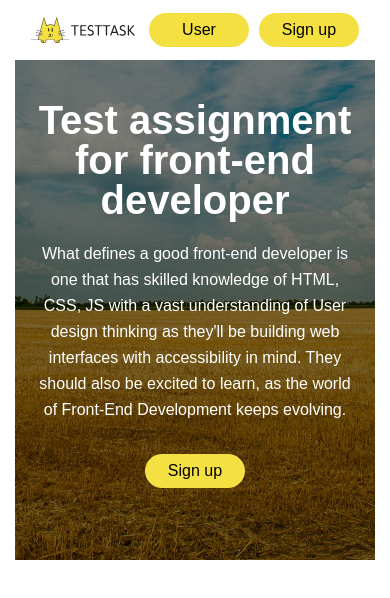
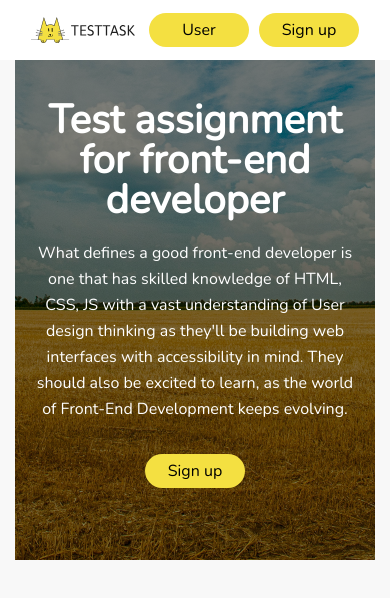
Before and after one commit to OleksandrMyliutin/TESTTASK, a React (Vite) app: page / in a window 390 px wide. Shown: the top 598 px of the page. Built offline with nearby package versions, Linux system fonts and the light colour scheme.

Commit message:
add header, hero tablet and desktop adaptive. Also add btn reaction on hover and disabledMod

```diff
--- a/src/components/Button/Button.jsx
+++ b/src/components/Button/Button.jsx
@@ -1,9 +1,9 @@
 import React from 'react'
 import s from './Button.module.css'
-const Button = ({children}) => {
+const Button = ({children, disabled=false}) => {
     return (
         <div>
-            <button className={s.btnStyle}>{children}</button>
+            <button className={`${s.btnStyle} ${disabled ? s.disabledStyle : ''}`}>{children}</button>
         </div>
     )
 }
--- a/src/components/Button/Button.module.css
+++ b/src/components/Button/Button.module.css
@@ -3,4 +3,15 @@
     width: 100px;
     height: 34px;
     background-color: var(--color-primary);
+    transition: background-color 250ms cubic-bezier(0.4, 0, 0.2, 1);
 }
+
+.btnStyle:hover{
+    background-color: #ffe302;
+}
+
+.disabledStyle{
+    background-color: #b4b4b4;
+    cursor: not-allowed;
+    color: rgba(255, 255, 255, 0.87);
+}
--- a/src/components/Container/Container.module.css
+++ b/src/components/Container/Container.module.css
@@ -30,6 +30,13 @@
     }
     .addBackImg{
         background-image: url(../../assets/images/hero/hero-image-desktop.png);
-        height: 650px;;
+        height: 650px;
     }
 }
+
+@media screen and (min-width: 2560px) {
+    .container{
+        max-width: 1170px;
+        padding: 0;
+    }
+}
--- a/src/components/Header/Header.jsx
+++ b/src/components/Header/Header.jsx
@@ -6,6 +6,7 @@ import s from './Header.module.css'
 const Header = () => {
     return (
         <>
+            <div className={s.headerStyle}>
                 <Container>
                     <div className={s.headerContainer}>
                         <div><img src={svg} alt="logo" /></div>
@@ -17,6 +18,7 @@ const Header = () => {
                         </div>
                     </div>
                 </Container>
+            </div>
         </>
     )
 }
--- a/src/components/Header/Header.module.css
+++ b/src/components/Header/Header.module.css
@@ -1,3 +1,6 @@
+.headerStyle{
+    background: #fff;
+}
 .headerContainer{
     display: flex;
     align-items: center;
@@ -10,3 +13,21 @@
     display: flex;
     column-gap: 10px;
 }
+
+
+@media only screen and (min-width: 768px) {
+    .headerContainer{
+        column-gap: 390px;
+    }
+}
+
+@media only screen and (min-width: 1024px) {
+    .headerContainer{
+        column-gap: 590px;
+    }
+}
+@media screen and (min-width: 2560px) {
+    .headerContainer{
+        column-gap: 856px;
+    }
+}
--- a/src/components/Hero/Hero.jsx
+++ b/src/components/Hero/Hero.jsx
@@ -7,8 +7,10 @@ const Hero = () => {
         <>
             <Container backImg={true}>
                 <div className={s.containerImage}>
-                    <h1 className={s.title}>Test assignment for front-end developer</h1>
-                    <p className={s.paragraph}>What defines a good front-end developer is one that has skilled knowledge of HTML, CSS, JS with a vast understanding of User design thinking as they'll be building web interfaces with accessibility in mind. They should also be excited to learn, as the world of Front-End Development keeps evolving.</p>
+                        <div className={s.containerText}>
+                            <h1 className={s.title}>Test assignment for front-end developer</h1>
+                            <p className={s.paragraph}>What defines a good front-end developer is one that has skilled knowledge of HTML, CSS, JS with a vast understanding of User design thinking as they'll be building web interfaces with accessibility in mind. They should also be excited to learn, as the world of Front-End Development keeps evolving.</p>
+                        </div>
                     <Button><a href="#RegisterToGetWork">Sign up</a></Button>
                 </div>
             </Container>
--- a/src/components/Hero/Hero.module.css
+++ b/src/components/Hero/Hero.module.css
@@ -17,8 +17,6 @@
 }
 
 .paragraph{
-    font-family: var(--font-family);
-    font-weight: 400;
     font-size: 16px;
     line-height: 162%;
     text-align: center;
@@ -31,6 +29,9 @@
     .containerImage{
         padding-top: 89px;
     }
+    .containerText{
+        max-width: 380px;
+    }
 }
 
 @media only screen and (min-width: 1024px) {
@@ -38,3 +39,7 @@
         padding-top: 164px;
     }
 }
+
+@media screen and (min-width: 2560px) {
+
+}
--- a/src/css/fonts.css
+++ b/src/css/fonts.css
@@ -1,5 +1,5 @@
 @font-face{
-    font-family: "Nunito", sans-serif;
+    font-family: "Nunito";
     src: url(../assets/fonts/Nunito-XRXI3I6Li01BKofiOc5wtlZ2di8HDLshdTQ3jw.woff2) format('woff2');
     font-optical-sizing: auto;
     font-display: swap;
--- a/src/css/index.css
+++ b/src/css/index.css
@@ -1,10 +1,16 @@
 @import 'normalize.css';
+:root{
+  --color-primary:#F4E041;
+  --color-secondary:#00BDD3;
+  --color-background: #F8F8F8;
+}
 
 body {
   font-family: 'Nunito', sans-serif;
   font-weight: 400;
   font-size: 16px;
   line-height: 26px;
+  background: var(--color-background);
 }
 
 h1{
@@ -15,9 +21,3 @@ h1{
 html {
   scroll-behavior: smooth;
 }
-
-:root{
-  --color-primary:#F4E041;
-  --color-secondary:#00BDD3;
-  --color-background: #F8F8F8;
-}
--- a/src/main.jsx
+++ b/src/main.jsx
@@ -3,7 +3,6 @@ import { createRoot } from 'react-dom/client'
 import './css/index.css'
 import './css/fonts.css';
 import './css/reset.css';
-import './css/index.css';
 import App from './App.jsx'
 
 createRoot(document.getElementById('root')).render(
```
Lines whose indentation alone changed are shown as unchanged.
